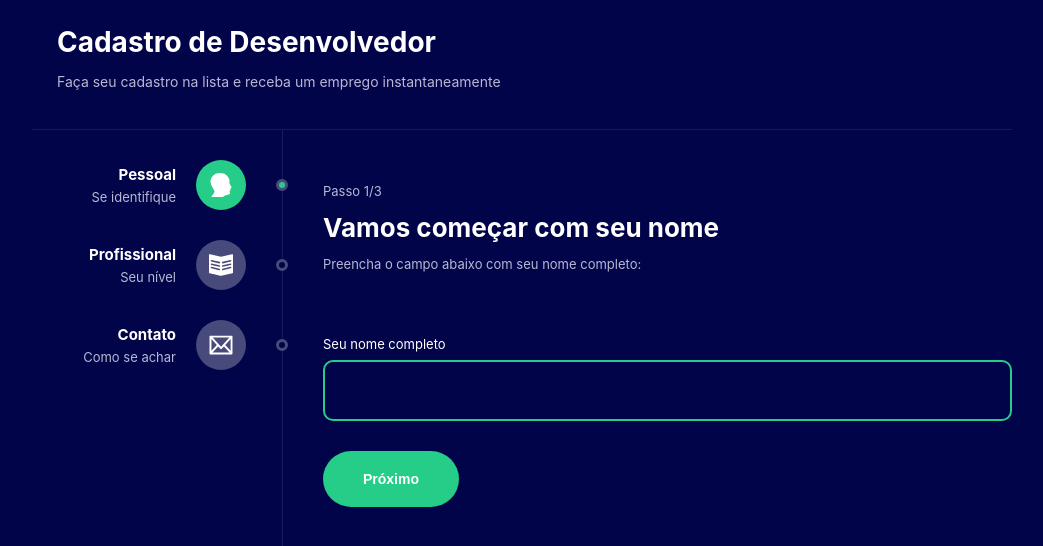
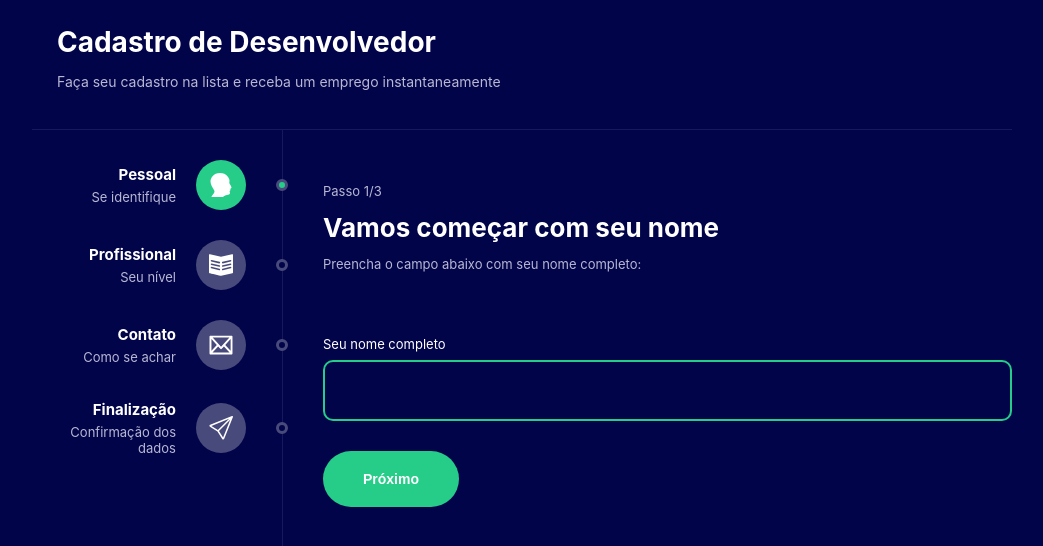
Before and after one commit to fdfborges/formulariomultsetpmodel, a React (Create React App) app: page / in a window 1280 px wide. Shown: the top 546 px of the page, without its empty margins (118-1161 px from the left). Built offline with nearby package versions, Linux system fonts and the light colour scheme.

Commit message:
Created function que limita entrar no step 4 sem finalizar os 3 steps

```diff
--- a/src/components/SidebarItem/index.tsx
+++ b/src/components/SidebarItem/index.tsx
@@ -4,6 +4,7 @@ import { Link } from "react-router-dom"
 import { ReactComponent as ProfileIcon } from '../../Svgs/profile.svg';
 import { ReactComponent as BookIcon } from '../../Svgs/book.svg';
 import { ReactComponent as MailIcon } from '../../Svgs/mail.svg';
+import { ReactComponent as SendIcon } from '../../Svgs/send.svg';
 
 type Props = {
     title: string;
@@ -31,6 +32,9 @@ export const SidebarItem = ({ title, description, icon, path, active }: Props) =
                     {icon === 'mail' &&
                         <MailIcon fill="white" width={24} height={24} />
                     }
+                    {icon === 'resume' &&
+                        <SendIcon fill="white" width={24} height={24} />
+                    }
                 </C.IconArea>
                 <C.Point active={active}></C.Point>
             </Link>
--- a/src/components/Theme/index.tsx
+++ b/src/components/Theme/index.tsx
@@ -39,6 +39,12 @@ export const Theme = ({ children }: Props) => {
                             icon="mail"
                             path="/step3"
                             active={state.currentStep === 3} />
+                        <SidebarItem
+                            title="Finalização"
+                            description="Confirmação dos dados"
+                            icon="resume"
+                            path="/step4"
+                            active={state.currentStep === 4} />
                     </C.Sidebar>
                     <C.Page>
                         {children}
--- a/src/pages/FormStep4/index.tsx
+++ b/src/pages/FormStep4/index.tsx
@@ -12,8 +12,8 @@ export const FormStep4 = () => {
     const { state, dispatch } = useForm();
 
     useEffect(() => {
-        if (state.name === '') {
-            // navigate('/');
+        if (state.name === '' || state.email === '' || state.level === 0 || state.github === '') {
+            navigate('/');
             console.log(state);
         };
 
@@ -54,7 +54,7 @@ export const FormStep4 = () => {
 
                 <hr />
 
-                <Resume icon="👤"/>
+                <Resume icon="👤" />
 
                 <Link className='backButton' to={"/"}>Voltar</Link>
                 <button onClick={handleNextStep}>Enviar</button>
```
Also changed, not shown: src/Svgs/send.svg (added).
